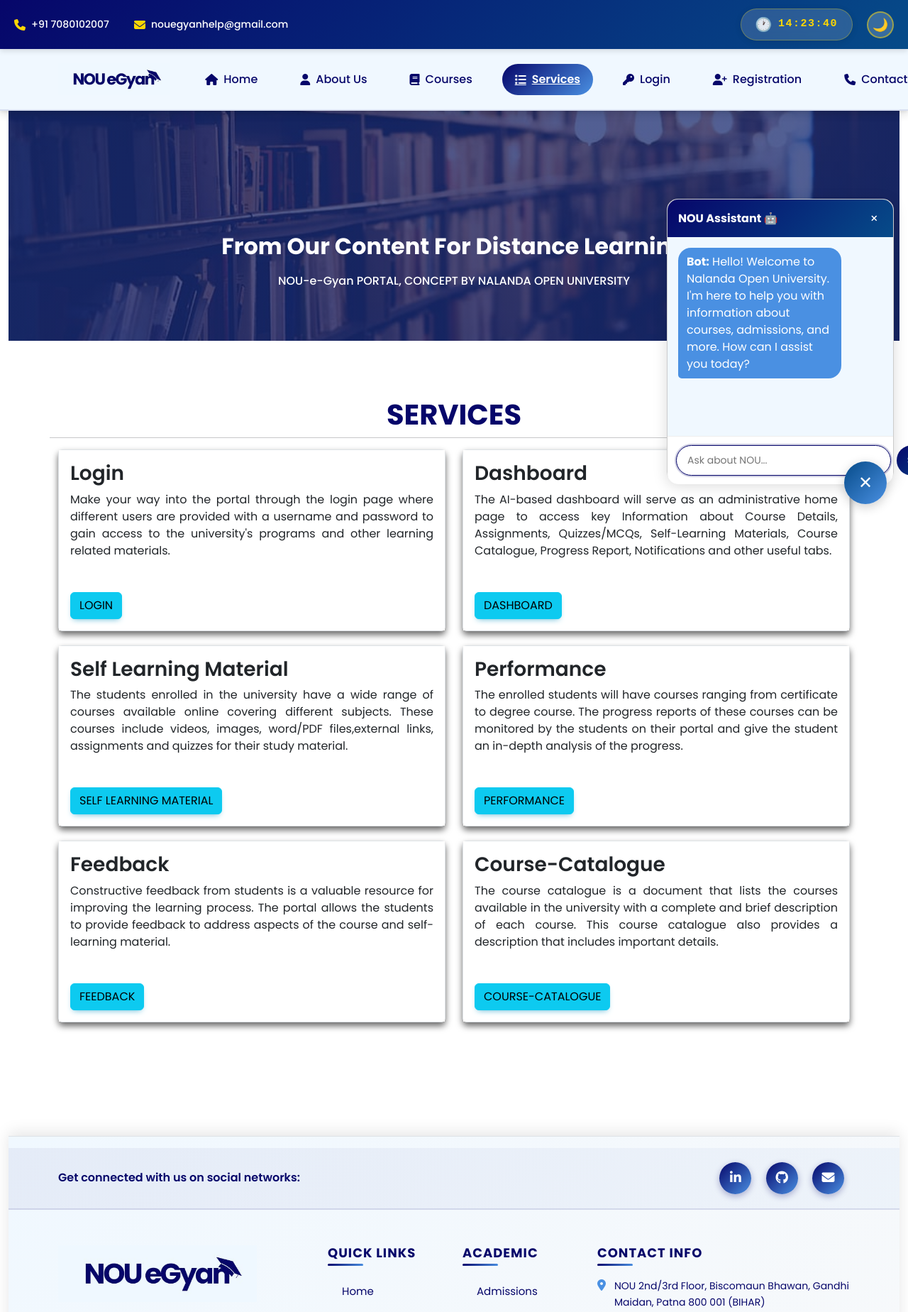
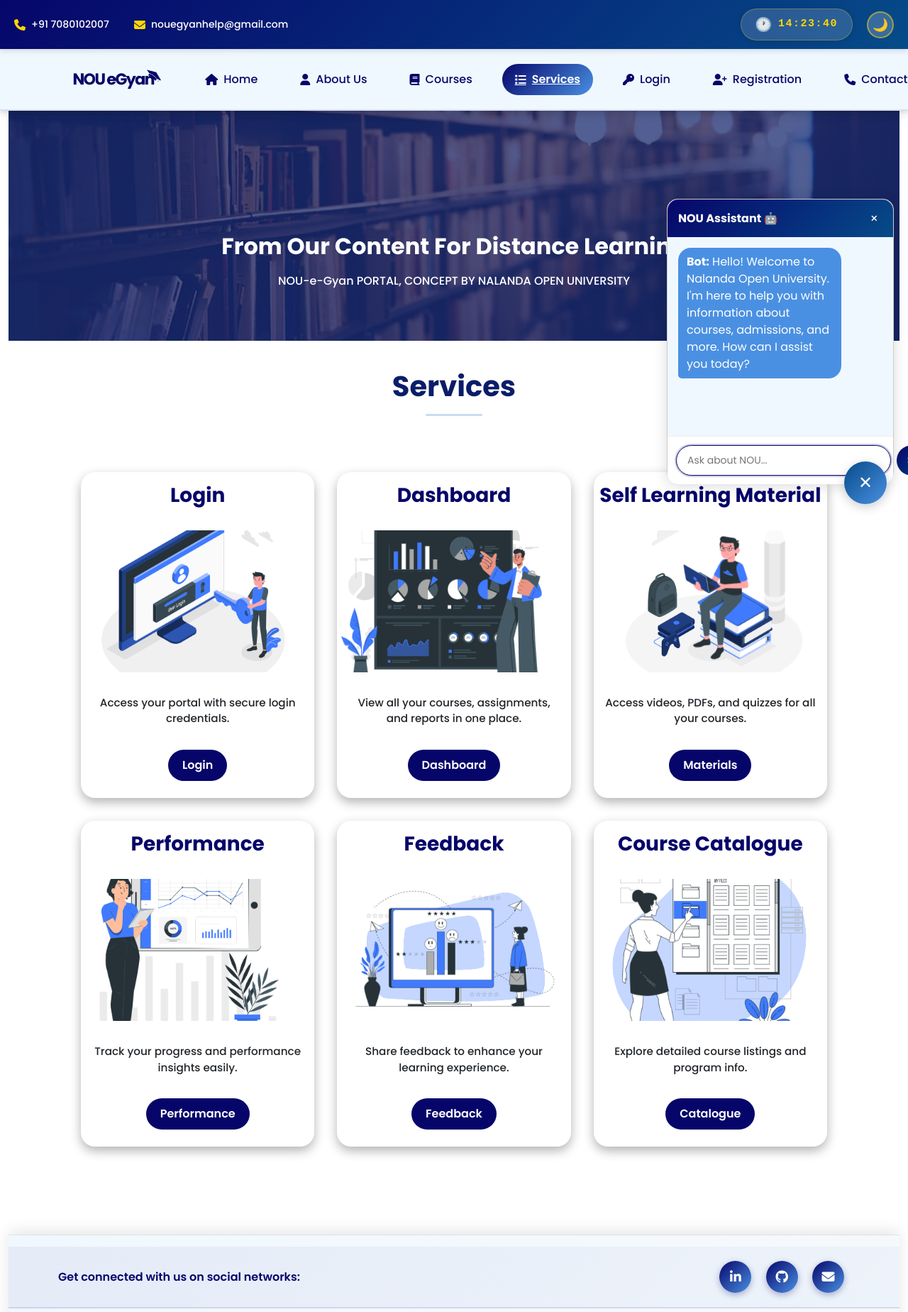
Before and after one commit to khushi2488/Learning-Management-System-Nalanda-Open-University-, a Django app: page /services/ in a window 1280 px wide. Shown: the top 1848 px of the page at 71% size. Run offline with Django 4.2, Linux system fonts and the light colour scheme; some libraries are stand-ins or nearby versions.

Commit message:
added the images

```diff
--- a/nouapp/templates/services.html
+++ b/nouapp/templates/services.html
@@ -1,17 +1,12 @@
-{% extends 'parent.html' %} {% load static %} {% block body %}
+{% extends 'parent.html' %}
+{% load static %}
+{% block body %}
 <style>
   .container {
     width: 100%;
   }
-  .container h1 {
-    text-align: center;
-    color: var(--primary-color);
-    font-weight: bold;
-    padding-top: 10vh;
-    font-family: poppins, sans-serif;
-  }
 
-   /* hero section */
+  /* Hero Section */
   .hero {
     background: linear-gradient(rgba(10, 29, 105, 0.7), rgba(10, 29, 105, 0.7)),
     url("{% static 'images/bookslibrary.jpg' %}") center/cover no-repeat;
@@ -63,313 +58,178 @@
     }
   }
 
-  .service-card {
-    height: 100%;
-    display: flex;
-    flex-direction: column;
+
+  hr {
+    width: 80px;
+    height: 3px;
+    background: #2a73cc;
+    border: none;
+    margin: 15px auto;
+    border-radius: 2px;
   }
 
-  .service-card .card-body {
-    flex-grow: 1;
-    display: flex;
-    flex-direction: column;
+
+  /* Section Title */
+  .service-title h1 {
+    text-align: center;
+    color: var(--primary-color);
+    font-weight: bold;
+    padding-top: 8vh;
+    font-family: 'Poppins', sans-serif;
+    letter-spacing: 1px;
   }
 
-  .service-card .card-text {
-    flex-grow: 1;
+  /* Cards Grid */
+  .services-grid {
+    display: grid;
+    gap: 2rem;
+    padding: 4rem 2rem;
   }
 
-  .card {
-    margin-bottom: 30px;
-    transition: transform 0.3s ease;
-  }
-
-  .card:hover {
-    transform: translateY(-5px);
-  }
-
-  .row .col-sm-6 {
-    padding-top: 0vh;
-    margin-bottom: 20px;
-  }
-
-  @media (min-width: 260px) and (max-width: 530px) {
-    .dist {
-      font-size: 11px;
-      text-align: center;
-      margin-left: 0px;
-      padding-bottom: 15px;
-      justify-content: center;
-      align-content: center;
-    }
-    .dist1 {
-      font-size: 17px;
-      text-align: center;
-      margin-left: 0px;
-      /* padding-bottom: 15px; */
-      justify-content: center;
-      align-content: center;
+  @media (min-width: 1024px) {
+    .services-grid {
+      grid-template-columns: repeat(3, 1fr);
     }
   }
 
-  @media (max-width: 600px) {
-    .row .col-sm-6 {
-      margin-bottom: 20px;
-      padding-top: 5px;
+  @media (min-width: 768px) and (max-width: 1023px) {
+    .services-grid {
+      grid-template-columns: repeat(2, 1fr);
     }
   }
 
-  @media (max-width: 530px) and (min-width: 360px) {
-    .home h3 {
-      text-align: center;
-      font-size: 17px;
-    }
-    .home p {
-      text-align: center;
-      font-size: small;
+  @media (max-width: 767px) {
+    .services-grid {
+      grid-template-columns: 1fr;
     }
   }
+
+  /* Service Card */
+  .service-card {
+    background-color: var(--card-bg);
+    color: var(--card-text);
+    border-radius: 20px;
+    overflow: hidden;
+    box-shadow: 0px 6px 15px rgba(0, 0, 0, 0.3);
+    text-align: center;
+    font-family: 'Poppins', sans-serif;
+    transition: transform 0.3s ease, box-shadow 0.3s ease;
+    display: flex;
+    flex-direction: column;
+    justify-content: center;
+    align-items: center;
+    gap: 1rem;
+  }
+
+  .service-card:hover {
+    transform: translateY(-8px);
+    box-shadow: 0px 10px 20px rgba(0, 0, 0, 0.4);
+  }
+
+  .service-card h3 {
+    color: var(--primary-color);
+    font-weight: 700;
+    margin: 1rem 0;
+  }
+
+  .service-card img {
+    width: 100%;
+    height: 200px;
+    object-fit: cover;
+    transition: transform 0.4s ease;
+  }
+
+  .service-card:hover img {
+    transform: scale(1.05);
+  }
+
+  .service-card p {
+    margin: 1rem;
+    font-size: 0.95rem;
+    font-weight: 500;
+    color: var(--card-text);
+  }
+
+  .service-card a {
+    background-color: var(--primary-color);
+    color: white;
+    border: none;
+    border-radius: 25px;
+    padding: 10px 20px;
+    margin-bottom: 1.5rem;
+    text-decoration: none;
+    font-weight: 600;
+    transition: background 0.3s ease;
+  }
+
+  .service-card a:hover {
+    background-color: #0b2db0;
+  }
 </style>
-<!--Header Image-->
-<!-- <div class="row">
-  <section class="home">
-    <div
-      class="row"
-      style="
-        color: aliceblue;
-        font-weight: bolder;
-        font-family: poppins, sans-serif;
-        padding-top: 22vh;
-        text-align: center;
-      "
-    >
-      <h3 class="dist1"><b>From Our Content For Distance Learning</b></h3>
-      <p class="dist" style="font-family: poppins; font-weight: bolder">
-        NOU-e-Gyan PORTAL, CONCEPT BY NALANDA OPEN UNIVERSITY
-      </p>
-    </div>
-  </section>
-</div> -->
 
-
-<!-- header section  -->
- <section class="hero">
+<!-- Hero Section -->
+<section class="hero">
   <h2>From Our Content For Distance Learning</h2>
   <p>NOU-e-Gyan PORTAL, CONCEPT BY NALANDA OPEN UNIVERSITY</p>
 </section>
 
-<section class="sevice-section">
+<!-- Services Section -->
+<section class="service-section">
   <div class="container">
-    <div class="row">
-      <div class="service-title"><h1>SERVICES</h1></div>
-      <hr />
-    </div>
-    <!--body-section-->
-    <!--row1-->
-    <div class="row">
-      <div class="col-sm-6 col-md-6 col-lg-6">
-        <div
-          class="card w-100 service-card"
-          style="box-shadow: 0px 5px 10px rgba(0, 0, 0, 0.6)"
-        >
-          <div
-            class="card-body"
-            style="
-              font-family: poppins, sans-serif;
-              background-color: var(--card-bg);
-              color: var(--card-text);
-            "
-          >
-            <h3 class="card-title" style="color: var(--primary-color)">
-              Login
-            </h3>
-            <p class="card-text" style="text-align: justify">
-              Make your way into the portal through the login page where
-              different users are provided with a username and password to gain
-              access to the university's programs and other learning related
-              materials.
-            </p>
-            <a
-              href="{% url 'nouapp:login' %}"
-              class="btn btn-info mt-auto"
-              data-mdb-ripple-init
-              style="align-self: flex-start"
-              >Login</a
-            >
-          </div>
-        </div>
+
+    <h2 style="text-align:center; font-weight: bold; margin-top: 40px; color:#0a1d69; font-size: 40px;">Services</h2>
+    <hr>
+
+
+    <div class="services-grid">
+      <!-- Card 1 -->
+      <div class="service-card">
+        <h3>Login</h3>
+        <img src="{% static 'images/login_img.png' %}" alt="Login">
+        <p>Access your portal with secure login credentials.</p>
+        <a href="{% url 'nouapp:login' %}">Login</a>
       </div>
 
-      <div class="col-sm-6 col-md-6 col-lg-6">
-        <div
-          class="card w-100 service-card"
-          style="box-shadow: 0px 5px 10px rgba(0, 0, 0, 0.6)"
-        >
-          <div
-            class="card-body"
-            style="
-              font-family: poppins, sans-serif;
-              background-color: var(--card-bg);
-              color: var(--card-text);
-            "
-          >
-            <h3 class="card-title" style="color: var(--primary-color)">
-              Dashboard
-            </h3>
-            <p class="card-text" style="text-align: justify">
-              The AI-based dashboard will serve as an administrative home page
-              to access key Information about Course Details, Assignments,
-              Quizzes/MCQs, Self-Learning Materials, Course Catalogue, Progress
-              Report, Notifications and other useful tabs.
-            </p>
-            <a
-              href="{% url 'studentapp:studenthome' %}"
-              class="btn btn-info mt-auto"
-              data-mdb-ripple-init
-              style="align-self: flex-start"
-              >Dashboard</a
-            >
-          </div>
-        </div>
+      <!-- Card 2 -->
+      <div class="service-card">
+        <h3>Dashboard</h3>
+        <img src="{% static 'images/dashboard_image.png' %}" alt="Dashboard">
+        <p>View all your courses, assignments, and reports in one place.</p>
+        <a href="{% url 'studentapp:studenthome' %}">Dashboard</a>
+      </div>
+
+      <!-- Card 3 -->
+      <div class="service-card">
+        <h3>Self Learning Material</h3>
+        <img src="{% static 'images/study_img.png' %}" alt="Learning Material">
+        <p>Access videos, PDFs, and quizzes for all your courses.</p>
+        <a href="{% url 'studentapp:viewmat' %}">Materials</a>
+      </div>
+
+      <!-- Card 4 -->
+      <div class="service-card">
+        <h3>Performance</h3>
+        <img src="{% static 'images/perform_img.png' %}" alt="Performance">
+        <p>Track your progress and performance insights easily.</p>
+        <a href="{% url 'studentapp:viewprofile' %}">Performance</a>
+      </div>
+
+      <!-- Card 5 -->
+      <div class="service-card">
+        <h3>Feedback</h3>
+        <img src="{% static 'images/feedback_img.png' %}" alt="Feedback">
+        <p>Share feedback to enhance your learning experience.</p>
+        <a href="{% url 'studentapp:response' %}">Feedback</a>
+      </div>
+
+      <!-- Card 6 -->
+      <div class="service-card">
+        <h3>Course Catalogue</h3>
+        <img src="{% static 'images/course_img.png' %}" alt="Catalogue">
+        <p>Explore detailed course listings and program info.</p>
+        <a href="{% url 'nouapp:courses' %}">Catalogue</a>
       </div>
     </div>
-    <!--row2-->
-    <div class="row">
-      <div class="col-sm-6 col-md-6 col-lg-6">
-        <div
-          class="card w-100 service-card"
-          style="box-shadow: 0px 5px 10px rgba(0, 0, 0, 0.6)"
-        >
-          <div
-            class="card-body"
-            style="
-              font-family: poppins, sans-serif;
-              background-color: var(--card-bg);
-              color: var(--card-text);
-            "
-          >
-            <h3 class="card-title" style="color: var(--primary-color)">
-              Self Learning Material
-            </h3>
-            <p class="card-text" style="text-align: justify">
-              The students enrolled in the university have a wide range of
-              courses available online covering different subjects. These
-              courses include videos, images, word/PDF files,external links,
-              assignments and quizzes for their study material.
-            </p>
-            <a
-              href="{% url 'studentapp:viewmat' %}"
-              class="btn btn-info mt-auto"
-              data-mdb-ripple-init
-              style="align-self: flex-start"
-              >Self Learning Material</a
-            >
-          </div>
-        </div>
-      </div>
-
-      <div class="col-sm-6 col-md-6 col-lg-6">
-        <div
-          class="card w-100 service-card"
-          style="box-shadow: 0px 5px 10px rgba(0, 0, 0, 0.6)"
-        >
-          <div
-            class="card-body"
-            style="
-              font-family: poppins, sans-serif;
-              background-color: var(--card-bg);
-              color: var(--card-text);
-            "
-          >
-            <h3 class="card-title" style="color: var(--primary-color)">
-              Performance
-            </h3>
-            <p class="card-text" style="text-align: justify">
-              The enrolled students will have courses ranging from certificate
-              to degree course. The progress reports of these courses can be
-              monitored by the students on their portal and give the student an
-              in-depth analysis of the progress.
-            </p>
-            <a
-              href="{% url 'studentapp:viewprofile' %}"
-              class="btn btn-info mt-auto"
-              data-mdb-ripple-init
-              style="align-self: flex-start"
-              >Performance</a
-            >
-          </div>
-        </div>
-      </div>
-    </div>
-    <!--row3-->
-    <div class="row" style="padding-bottom: 10vh">
-      <div class="col-sm-6 col-md-6 col-lg-6">
-        <div
-          class="card w-100 service-card"
-          style="box-shadow: 0px 5px 10px rgba(0, 0, 0, 0.6)"
-        >
-          <div
-            class="card-body"
-            style="
-              font-family: poppins, sans-serif;
-              background-color: var(--card-bg);
-              color: var(--card-text);
-            "
-          >
-            <h3 class="card-title" style="color: var(--primary-color)">
-              Feedback
-            </h3>
-            <p class="card-text" style="text-align: justify">
-              Constructive feedback from students is a valuable resource for
-              improving the learning process. The portal allows the students to
-              provide feedback to address aspects of the course and
-              self-learning material.
-            </p>
-            <a
-              href="{% url 'studentapp:response' %}"
-              class="btn btn-info mt-auto"
-              data-mdb-ripple-init
-              style="align-self: flex-start"
-              >Feedback</a
-            >
-          </div>
-        </div>
-      </div>
-
-      <div class="col-sm-6 col-md-6 col-lg-6">
-        <div
-          class="card w-100 service-card"
-          style="box-shadow: 0px 5px 10px rgba(0, 0, 0, 0.6)"
-        >
-          <div
-            class="card-body"
-            style="
-              font-family: poppins, sans-serif;
-              background-color: var(--card-bg);
-              color: var(--card-text);
-            "
-          >
-            <h3 class="card-title" style="color: var(--primary-color)">
-              Course-Catalogue
-            </h3>
-            <p class="card-text" style="text-align: justify">
-              The course catalogue is a document that lists the courses
-              available in the university with a complete and brief description
-              of each course. This course catalogue also provides a description
-              that includes important details.
-            </p>
-            <a
-              href="{% url 'nouapp:courses' %}"
-              class="btn btn-info mt-auto"
-              data-mdb-ripple-init
-              style="align-self: flex-start"
-              >Course-Catalogue</a
-            >
-          </div>
-        </div>
-      </div>
-    </div>
-    <!--body-section end-->
   </div>
 </section>
 
```
Also changed, not shown: nouapp/static/images/course_img.png (added), nouapp/static/images/dashboard_image.png (added), nouapp/static/images/feedback_img.png (added), nouapp/static/images/login_img.png (added), nouapp/static/images/perform_img.png (added), nouapp/static/images/study_img.png (added).
